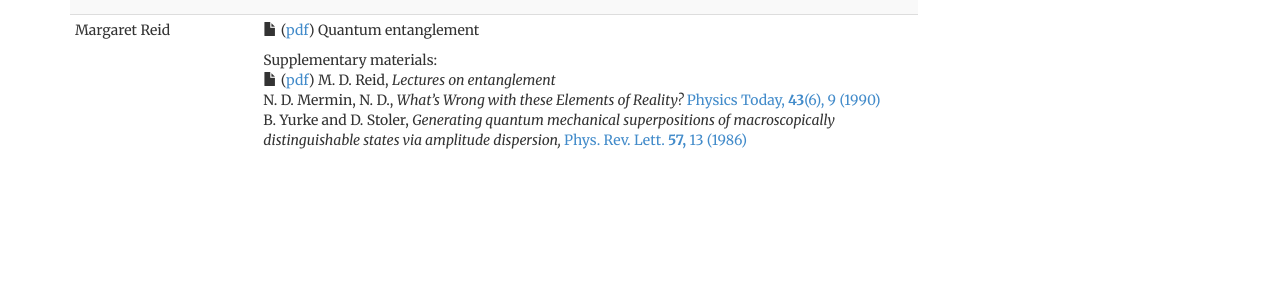
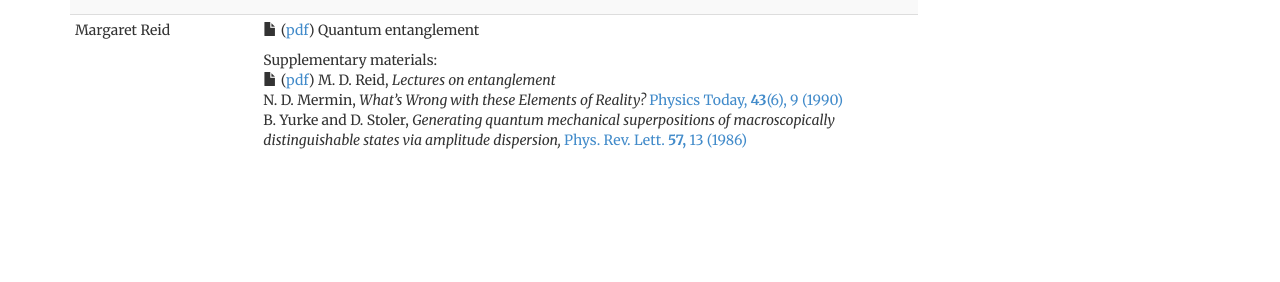
Before and after one commit to anzsup/anzsup.github.io, a Jekyll site: the page built from lecture_notes.html, in a window 1280 px wide. Shown: the part 283-565 px from the top of the page. Built offline with Jekyll 4.4.1, drawn with Linux system fonts in a browser that asks for light colours.

```diff
--- a/lecture_notes.html
+++ b/lecture_notes.html
@@ -42,7 +42,7 @@ group_position: 3
             Supplementary materials:<br/>
             <span class="glyphicon glyphicon-file"></span>
             (<a href="notes/Margaret Reid (supplementary) - Lectures on entanglement.pdf">pdf</a>) M. D. Reid, <i>Lectures on entanglement</i><br/>
-            N. D. Mermin, N. D., <i>What’s Wrong with these Elements of Reality?</i> <a href="http://doi.org/10.1063/1.2810588">Physics Today, <b>43</b>(6), 9 (1990)</a><br/>
+            N. D. Mermin, <i>What’s Wrong with these Elements of Reality?</i> <a href="http://doi.org/10.1063/1.2810588">Physics Today, <b>43</b>(6), 9 (1990)</a><br/>
             B. Yurke and D. Stoler, <i>Generating quantum mechanical superpositions of macroscopically distinguishable states via amplitude dispersion,</i> <a href="http://journals.aps.org/prl/abstract/10.1103/PhysRevLett.57.13">Phys. Rev. Lett. <b>57,</b> 13 (1986)</a><br/>
         </p>
     </td>
```
